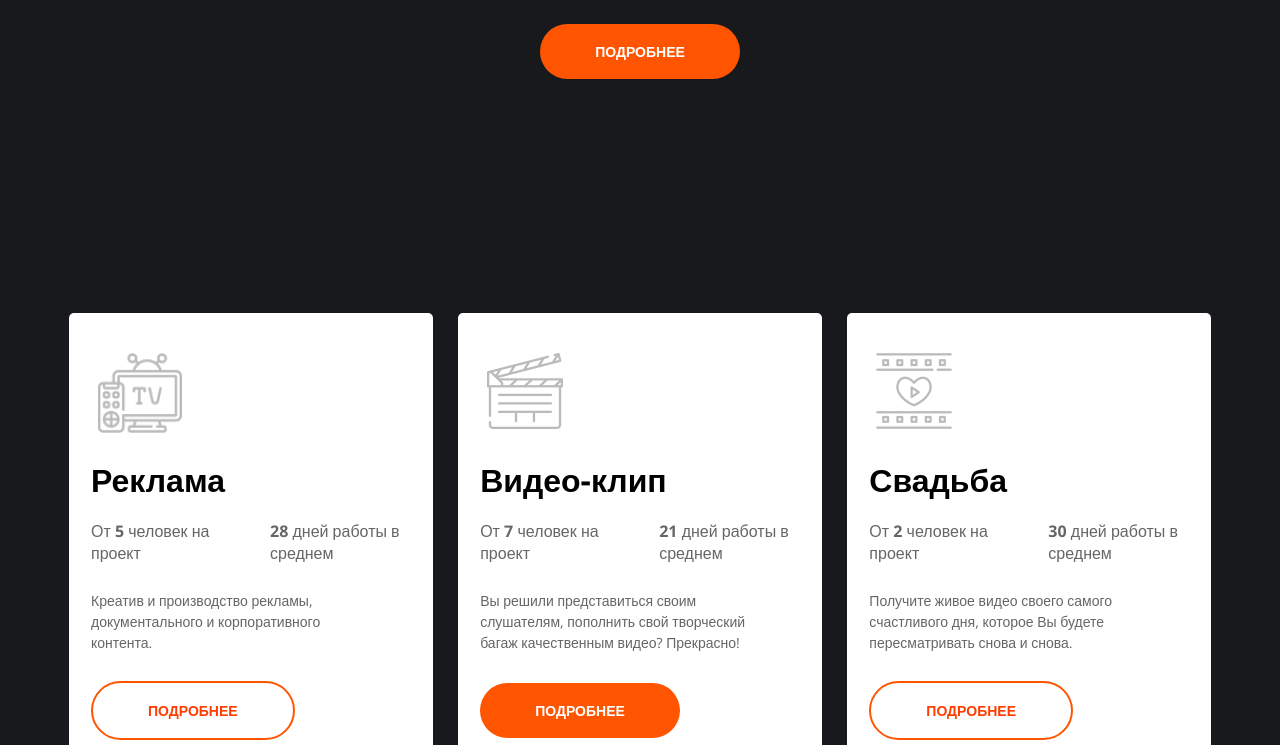
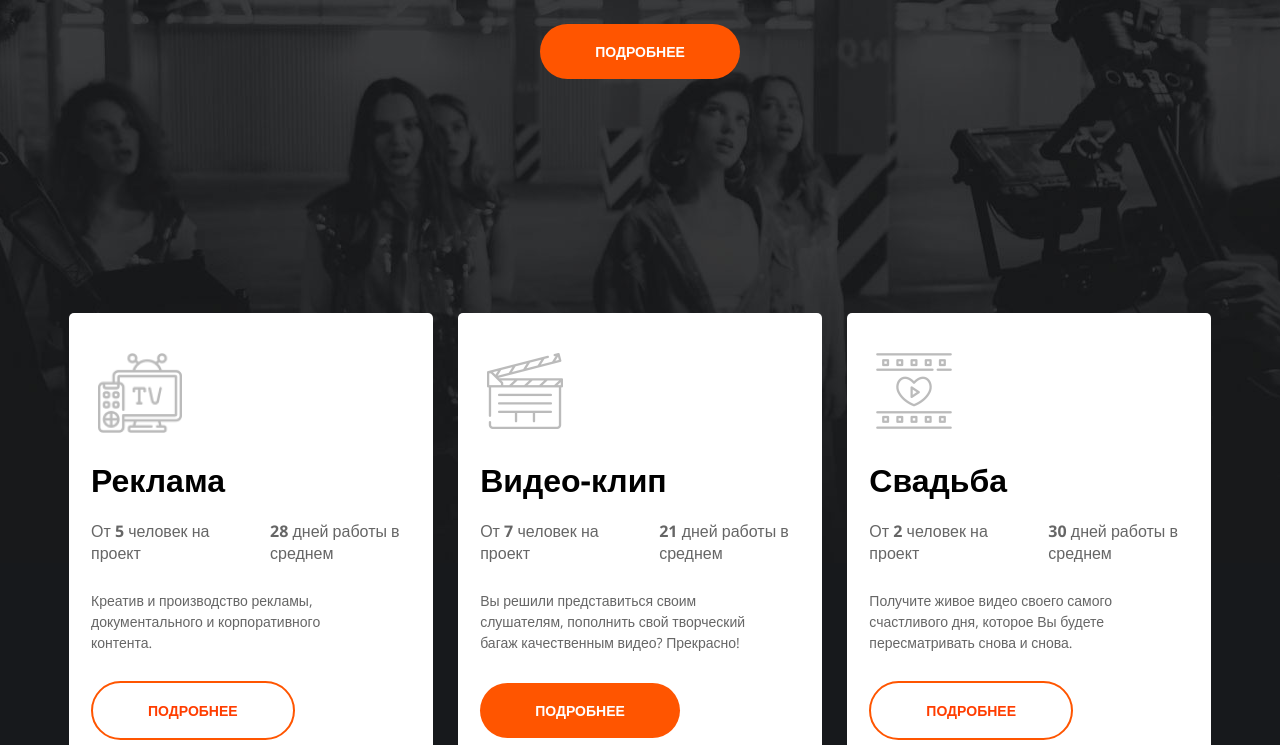
Before and after one commit to ksupronova/video-production, a plain HTML site: page video-production1/index.html in a window 1280 px wide. Shown: the part 496-1241 px from the top of the page. Drawn offline with nearby package versions, Linux system fonts and the light colour scheme.

Commit message:
Add files via upload

```diff
--- a/video-production1/css/layout/base.css
+++ b/video-production1/css/layout/base.css
@@ -58,7 +58,7 @@ button {
 }
 
 .main-page-wrapper {
-  background: url(./img/bg/hero.png) center top no-repeat, url(./img/bg/bottom-pic.png) right bottom 306px no-repeat;
+  background: url(../../img/bg/hero.png) center top no-repeat, url(../../img/bg/bottom-pic.png) center bottom 294px no-repeat;
 }
 
 .container {
```
